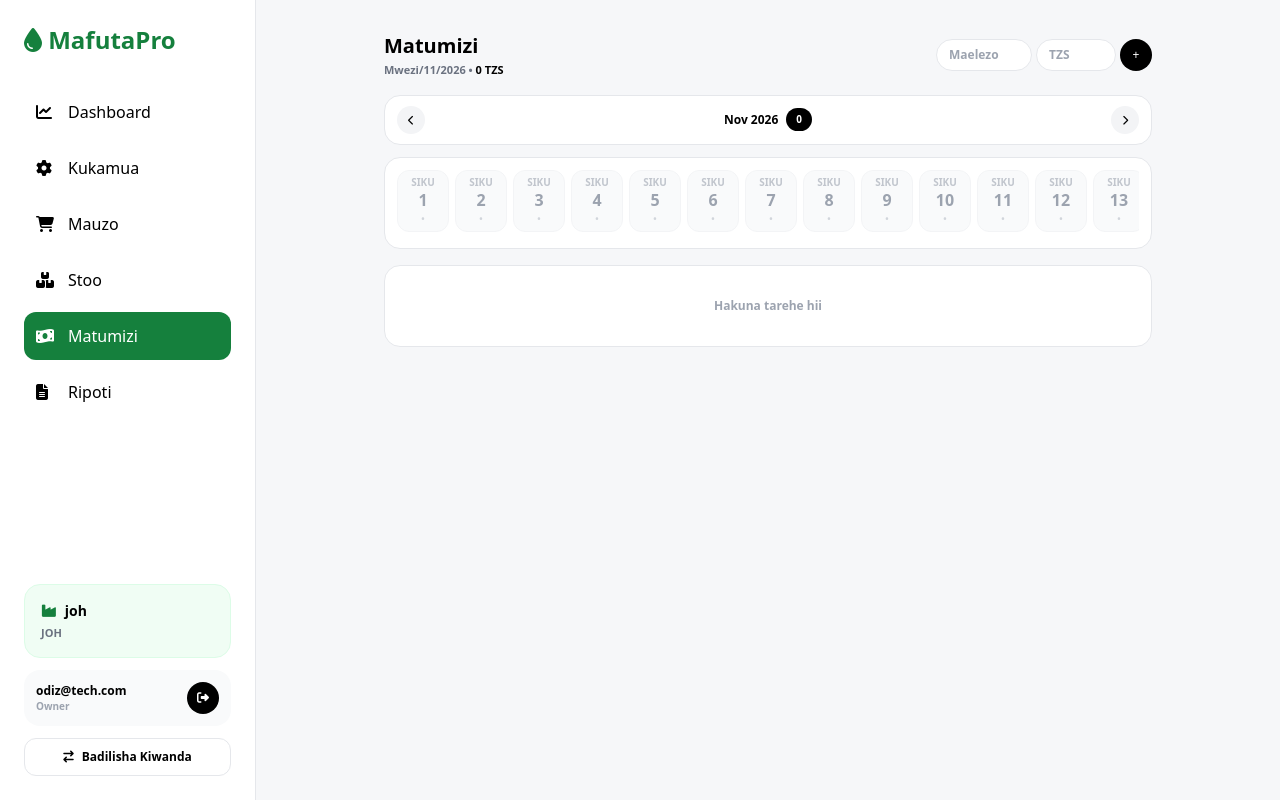
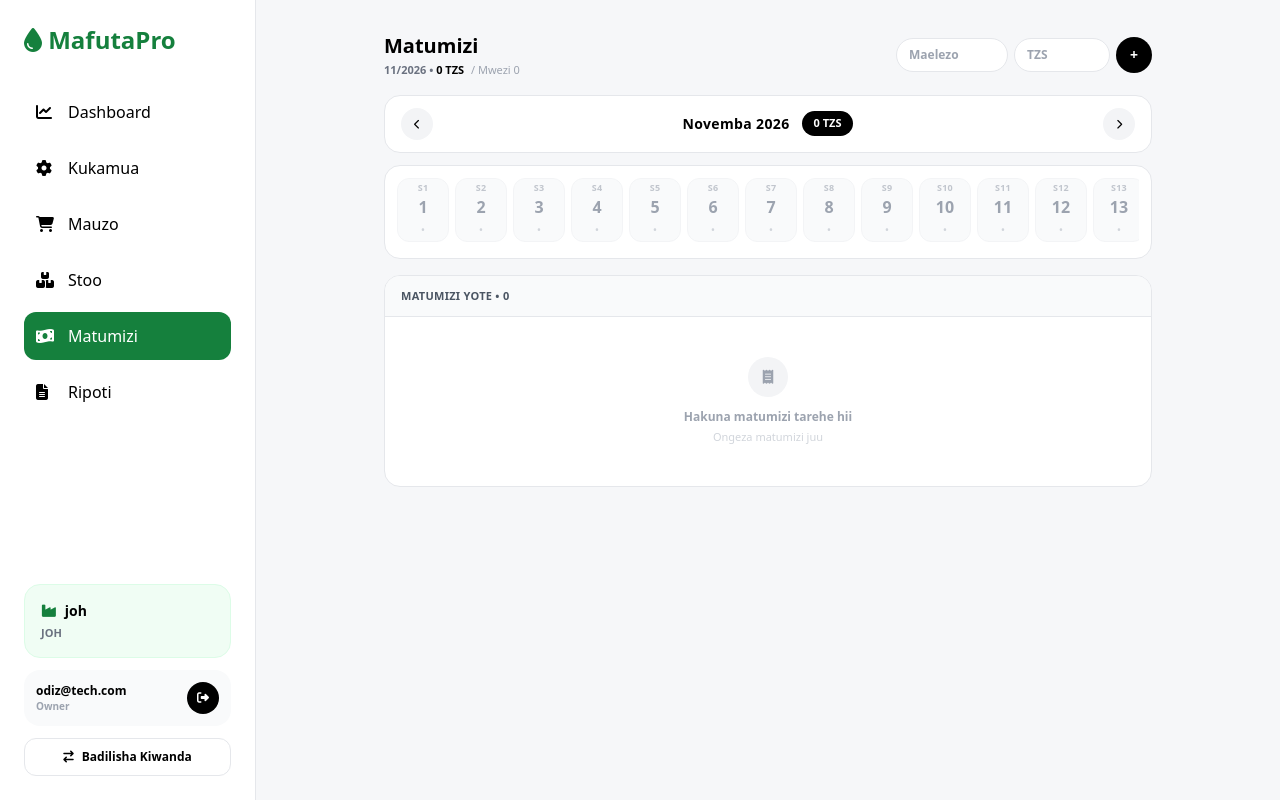
Before and after one commit to owdenlwimiko9-ux/mafutapro, a Django app: a page that uses mill/templates/mill/expense_list.html in a window 1280 px wide. Run offline with Django 5.2, Linux system fonts and the light colour scheme; a user stored in the database is signed in; data comes from the database, SQL or seed files in the repository; some libraries are stand-ins or nearby versions.

Commit message:
polish expense list compact modern

```diff
--- a/mill/templates/mill/expense_list.html
+++ b/mill/templates/mill/expense_list.html
@@ -5,61 +5,97 @@
   <div class="flex justify-between items-center mb-4">
     <div>
       <h2 class="text-xl font-black">Matumizi</h2>
-      <p class="text-[11px] text-gray-500 font-bold mt-0.5">{{ selected_day|default:"Mwezi" }}/{{ selected_month }}/{{ selected_year }} • <span class="text-black">{{ total_filtered|floatformat:0 }} TZS</span></p>
+      <p class="text-[11px] text-gray-500 font-bold mt-0.5">
+        {% if selected_day %}Siku {{ selected_day }}/{% endif %}{{ selected_month }}/{{ selected_year }} •
+        <span class="text-black">{{ total_filtered|floatformat:0 }} TZS</span>
+        <span class="text-gray-400 font-normal ml-1">/ Mwezi {{ total_month|floatformat:0 }}</span>
+      </p>
     </div>
-    <form method="POST" class="flex gap-1">
+    <form method="POST" class="flex gap-1.5 items-center">
       {% csrf_token %}
-      <input name="description" placeholder="Maelezo" class="border bg-white rounded-full px-3 py-1.5 text-xs font-bold w-24 outline-none" required>
-      <input name="amount" type="number" placeholder="TZS" class="border bg-white rounded-full px-3 py-1.5 text-xs font-black w-20 outline-none" required>
-      <button class="bg-black text-white w-8 h-8 rounded-full text-xs">+</button>
+      <input name="description" placeholder="Maelezo" class="border bg-white rounded-full px-3 py-2 text-xs font-bold w-28 outline-none focus:border-black transition" required>
+      <input name="amount" type="number" placeholder="TZS" class="border bg-white rounded-full px-3 py-2 text-xs font-black w-24 outline-none focus:border-black transition" required>
+      <button class="bg-black text-white w-9 h-9 rounded-full text-sm font-black hover:bg-gray-800 transition">+</button>
     </form>
   </div>
 
-  <!-- COMPACT MONTH BAR -->
-  <div class="bg-white rounded-2xl border px-3 py-2.5 flex justify-between items-center mb-3">
-    <a href="/{{ mill.slug }}/expenses/?year={% if selected_month == 1 %}{{ selected_year|add:-1 }}{% else %}{{ selected_year }}{% endif %}&month={% if selected_month == 1 %}12{% else %}{{ selected_month|add:-1 }}{% endif %}" class="w-7 h-7 rounded-full bg-gray-100 flex items-center justify-center"><i class="fa-solid fa-chevron-left text-[10px]"></i></a>
-    <div class="flex items-center gap-2">
-      <span class="text-xs font-black">{% if selected_month == 1 %}Jan{% elif selected_month == 2 %}Feb{% elif selected_month == 3 %}Mar{% elif selected_month == 4 %}Apr{% elif selected_month == 5 %}Mei{% elif selected_month == 6 %}Jun{% elif selected_month == 7 %}Jul{% elif selected_month == 8 %}Ago{% elif selected_month == 9 %}Sep{% elif selected_month == 10 %}Okt{% elif selected_month == 11 %}Nov{% else %}Des{% endif %} {{ selected_year }}</span>
-      <a href="/{{ mill.slug }}/expenses/?year={{ selected_year }}&month={{ selected_month }}" class="text-[10px] font-black bg-black text-white px-2.5 py-1 rounded-full">{{ total_month|floatformat:0 }}</a>
+  <!-- MONTH NAV - COMPACT -->
+  <div class="bg-white rounded-2xl border px-4 py-3 flex justify-between items-center mb-3">
+    <a href="/{{ mill.slug }}/expenses/?year={% if selected_month == 1 %}{{ selected_year|add:-1 }}{% else %}{{ selected_year }}{% endif %}&month={% if selected_month == 1 %}12{% else %}{{ selected_month|add:-1 }}{% endif %}" class="w-8 h-8 rounded-full bg-gray-100 flex items-center justify-center hover:bg-black hover:text-white transition">
+      <i class="fa-solid fa-chevron-left text-[10px]"></i>
+    </a>
+    <div class="flex items-center gap-3">
+      <span class="text-sm font-black tracking-wide">
+        {% if selected_month == 1 %}Januari{% elif selected_month == 2 %}Februari{% elif selected_month == 3 %}Machi{% elif selected_month == 4 %}Aprili{% elif selected_month == 5 %}Mei{% elif selected_month == 6 %}Juni{% elif selected_month == 7 %}Julai{% elif selected_month == 8 %}Agosti{% elif selected_month == 9 %}Septemba{% elif selected_month == 10 %}Oktoba{% elif selected_month == 11 %}Novemba{% else %}Desemba{% endif %} {{ selected_year }}
+      </span>
+      <span class="text-[11px] font-black bg-black text-white px-3 py-1 rounded-full">{{ total_month|floatformat:0 }} TZS</span>
     </div>
-    <a href="/{{ mill.slug }}/expenses/?year={% if selected_month == 12 %}{{ selected_year|add:1 }}{% else %}{{ selected_year }}{% endif %}&month={% if selected_month == 12 %}1{% else %}{{ selected_month|add:1 }}{% endif %}" class="w-7 h-7 rounded-full bg-gray-100 flex items-center justify-center"><i class="fa-solid fa-chevron-right text-[10px]"></i></a>
+    <a href="/{{ mill.slug }}/expenses/?year={% if selected_month == 12 %}{{ selected_year|add:1 }}{% else %}{{ selected_year }}{% endif %}&month={% if selected_month == 12 %}1{% else %}{{ selected_month|add:1 }}{% endif %}" class="w-8 h-8 rounded-full bg-gray-100 flex items-center justify-center hover:bg-black hover:text-white transition">
+      <i class="fa-solid fa-chevron-right text-[10px]"></i>
+    </a>
   </div>
 
-  <!-- COMPACT KALENDA - NDOGO SANA -->
+  <!-- KALENDA - COMPACT & CLEAN -->
   <div class="bg-white rounded-2xl border p-3 mb-4">
     <div class="flex gap-1.5 overflow-x-auto scrollbar-hide pb-1">
       {% for d in days_data %}
       <a href="/{{ mill.slug }}/expenses/?year={{ selected_year }}&month={{ selected_month }}&day={{ d.day }}"
-         class="flex-shrink-0 w-[52px] h-[62px] rounded-xl flex flex-col items-center justify-center border transition
-         {% if selected_day == d.day|stringformat:'s' %}bg-black text-white border-black{% elif d.total > 0 %}bg-white border-black shadow-sm{% else %}bg-gray-50 border-gray-100 text-gray-400{% endif %}">
-        <span class="text-[10px] font-bold uppercase opacity-60">Siku</span>
-        <span class="text-[16px] font-black leading-none mt-0.5">{{ d.day }}</span>
-        <span class="text-[9px] font-black mt-1 {% if selected_day == d.day|stringformat:'s' %}text-white{% elif d.total > 0 %}text-green-700{% else %}text-gray-300{% endif %}">
-          {% if d.total > 0 %}{{ d.total|floatformat:0 }}{% else %}•{% endif %}
+         class="flex-shrink-0 w-[52px] h-[64px] rounded-xl flex flex-col items-center justify-center border transition-all
+         {% if selected_day == d.day|stringformat:'s' or selected_day == d.day %}bg-black text-white border-black shadow-lg scale-105{% elif d.total > 0 %}bg-white border-gray-900 text-black shadow-sm{% else %}bg-gray-50 border-gray-100 text-gray-400 hover:border-gray-300{% endif %}">
+        <span class="text-[9px] font-bold uppercase opacity-60 tracking-wide">S{{ d.day }}</span>
+        <span class="text-[16px] font-black leading-none mt-1">{{ d.day }}</span>
+        <span class="text-[9px] font-black mt-1.5 px-1.5 py-0.5 rounded-full {% if selected_day == d.day|stringformat:'s' or selected_day == d.day %}bg-white/20 text-white{% elif d.total > 0 %}bg-black text-white{% else %}text-gray-300{% endif %}">
+          {% if d.total > 0 %}{{ d.total|floatformat:0|slice:":4" }}{% else %}•{% endif %}
         </span>
       </a>
       {% endfor %}
     </div>
   </div>
 
-  <!-- LIST NDOGO -->
-  <div class="bg-white rounded-2xl border divide-y">
-    {% for e in expenses %}
-    <div class="flex justify-between items-center px-4 py-3">
-      <div>
-        <p class="text-xs font-black">{{ e.description|default:e.category }}</p>
-        <p class="text-[10px] text-gray-400 font-bold">{{ e.created_at|date:"H:i" }} • {{ e.category }}</p>
+  <!-- LIST - COMPACT & MODERN -->
+  <div class="bg-white rounded-2xl border overflow-hidden">
+    <div class="px-4 py-3 bg-gray-50 border-b flex justify-between items-center">
+      <p class="text-[11px] font-black uppercase tracking-wide text-gray-600">
+        {% if selected_day %}Matumizi ya siku {{ selected_day }}{% else %}Matumizi yote{% endif %} • {{ expenses.count }}
+      </p>
+      {% if selected_day %}
+      <a href="/{{ mill.slug }}/expenses/?year={{ selected_year }}&month={{ selected_month }}" class="text-[10px] font-black bg-white border px-2.5 py-1 rounded-full hover:bg-black hover:text-white transition">Ona zote</a>
+      {% endif %}
+    </div>
+
+    <div class="divide-y divide-gray-100">
+      {% for e in expenses %}
+      <div class="flex justify-between items-center px-4 py-3.5 hover:bg-gray-50 transition group">
+        <div class="flex-1">
+          <p class="text-[13px] font-bold leading-tight">{{ e.description|default:e.category }}</p>
+          <p class="text-[10px] text-gray-400 font-bold mt-1 flex items-center gap-2">
+            <span>{{ e.created_at|date:"H:i" }}</span>
+            <span class="w-1 h-1 bg-gray-300 rounded-full"></span>
+            <span class="uppercase tracking-wide">{{ e.category }}</span>
+          </p>
+        </div>
+        <div class="flex items-center gap-3">
+          <span class="text-[13px] font-black">{{ e.amount|floatformat:0 }} <span class="text-[10px] font-bold text-gray-400">TZS</span></span>
+          <a href="/{{ mill.slug }}/expenses/{{ e.id }}/delete/" class="w-6 h-6 rounded-full bg-gray-100 flex items-center justify-center opacity-0 group-hover:opacity-100 hover:bg-red-50 hover:text-red-500 transition">
+            <i class="fa-solid fa-xmark text-[10px]"></i>
+          </a>
+        </div>
       </div>
-      <div class="flex items-center gap-2">
-        <span class="text-xs font-black">{{ e.amount|floatformat:0 }}</span>
-        <a href="/{{ mill.slug }}/expenses/{{ e.id }}/delete/" class="text-gray-300 hover:text-red-500"><i class="fa-solid fa-xmark text-[10px]"></i></a>
+      {% empty %}
+      <div class="p-10 text-center">
+        <div class="w-10 h-10 bg-gray-100 rounded-full flex items-center justify-center mx-auto mb-3">
+          <i class="fa-solid fa-receipt text-gray-400 text-sm"></i>
+        </div>
+        <p class="text-xs font-bold text-gray-400">Hakuna matumizi tarehe hii</p>
+        <p class="text-[11px] text-gray-300 mt-1">Ongeza matumizi juu</p>
       </div>
+      {% endfor %}
     </div>
-    {% empty %}
-    <div class="p-8 text-center"><p class="text-xs font-bold text-gray-400">Hakuna tarehe hii</p></div>
-    {% endfor %}
   </div>
 </div>
 
-<style>.scrollbar-hide::-webkit-scrollbar{display:none}.scrollbar-hide{-ms-overflow-style:none;scrollbar-width:none}</style>
+<style>
+.scrollbar-hide::-webkit-scrollbar{display:none}
+.scrollbar-hide{-ms-overflow-style:none;scrollbar-width:none}
+</style>
 {% endblock %}
```
